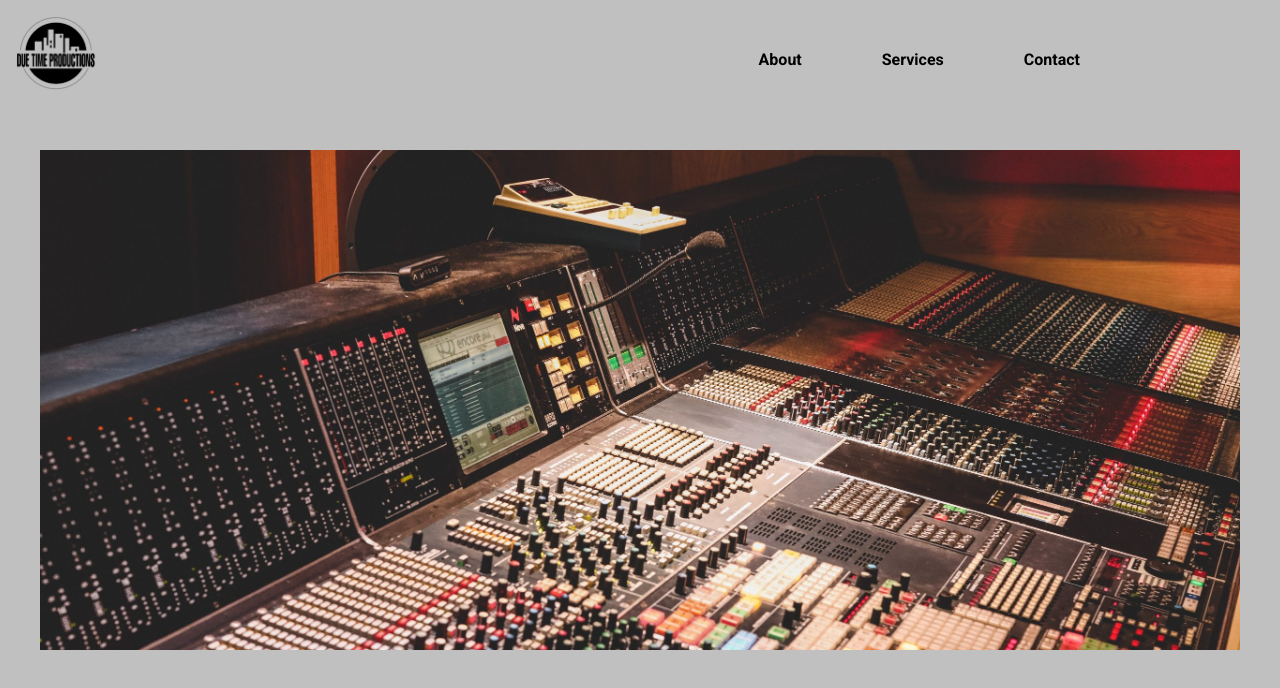
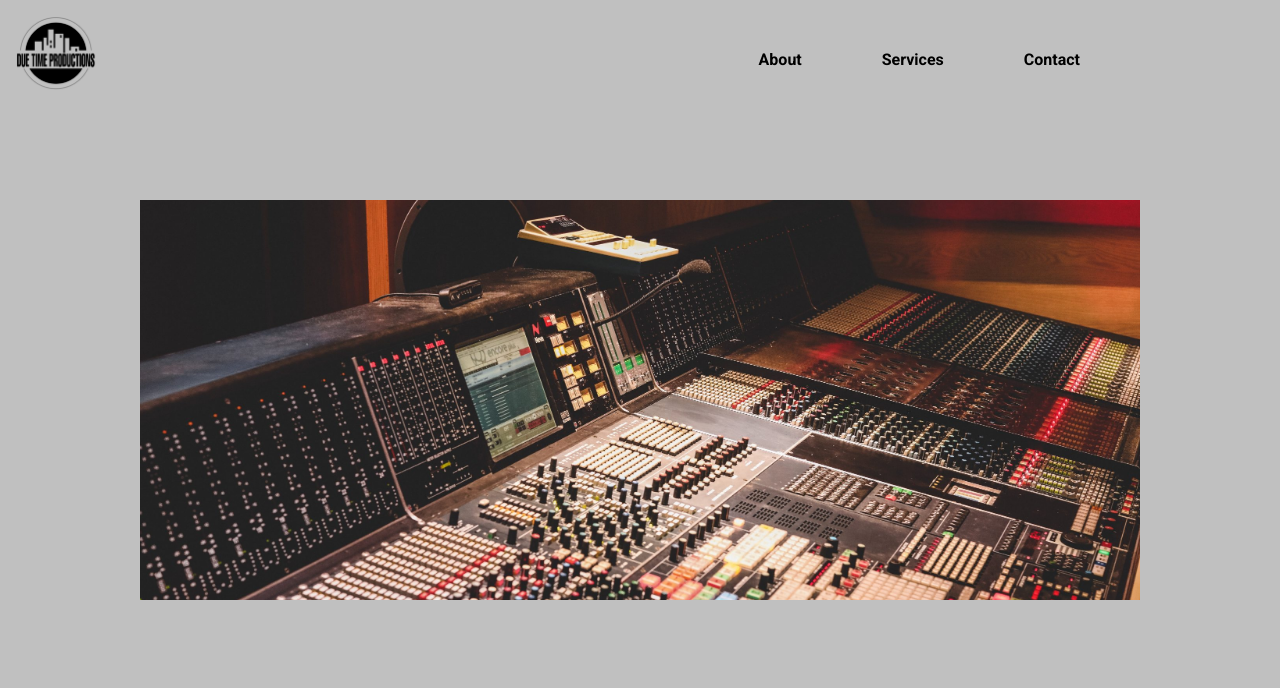
Before and after one commit to alonzomori/demo-website, a React (Vite) app in the folder demo-website/: page / in a window 1280 px wide. Shown: the top 688 px of the page. Built offline with nearby package versions, Linux system fonts and the light colour scheme.

Commit message:
Fixed Picture Width

```diff
--- a/demo-website/src/components/Banner.jsx
+++ b/demo-website/src/components/Banner.jsx
@@ -3,7 +3,7 @@ import RecordingStudio from '../assets/images/recording-studio.jpg'
 function Banner() {
     return (
         <div className="h-screen flex items-center justify-center">
-    <img src={RecordingStudio} className="w-full md:w-900 lg:w-1200 max-w-[1200px] max-h-[500px] object-cover" />
+    <img src={RecordingStudio} className="w-full md:w-800 lg:w-900 max-w-[1000px] max-h-[400px] object-cover" />
         </div>
     )
 }
```
